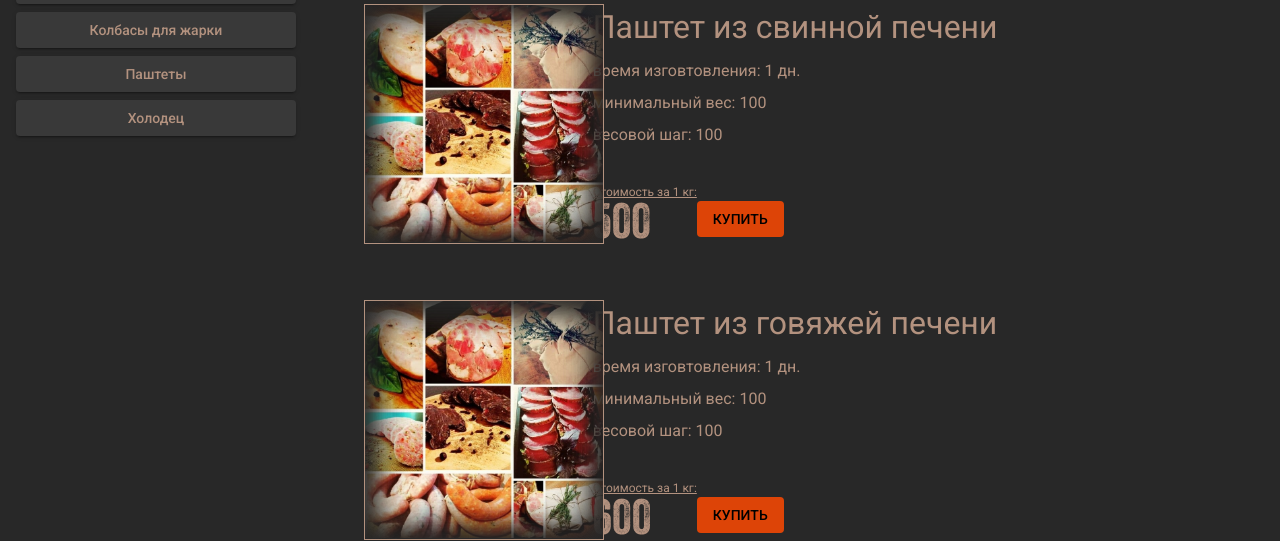
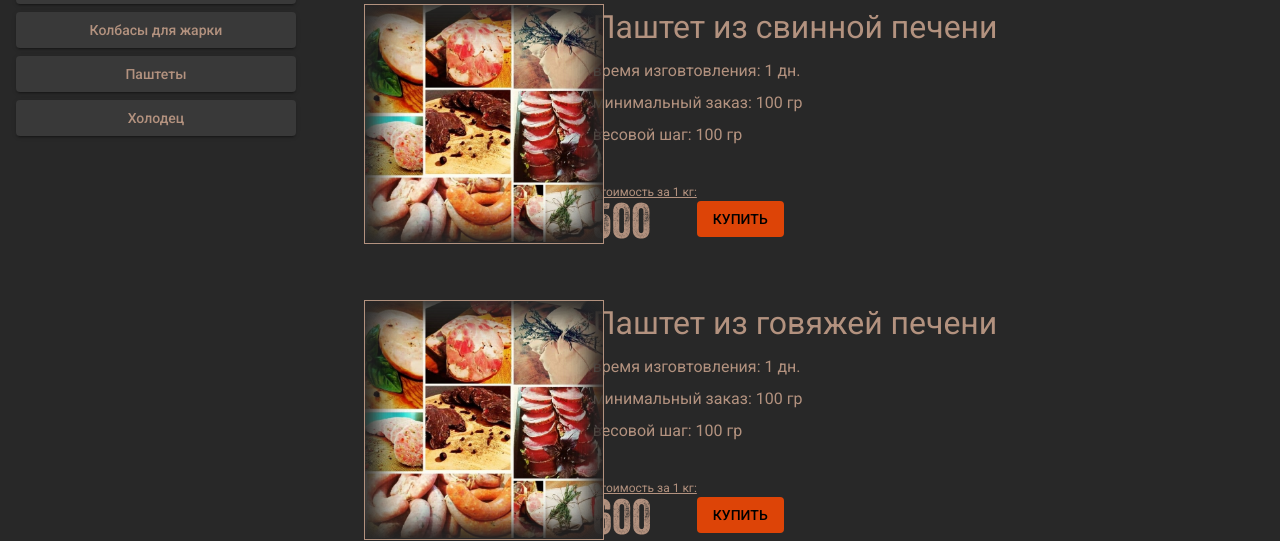
Before and after one commit to akaKAIN/game_shop, an Angular app: page /home/catalog in a window 1280 px wide. Shown: the part 183-724 px from the top of the page. Built offline with nearby package versions, Linux system fonts and the light colour scheme; some icons are missing.

Commit message:
Fix product info, and weight view in product card

```diff
--- a/src/app/services/product.service.ts
+++ b/src/app/services/product.service.ts
@@ -152,7 +152,7 @@ export class ProductService {
       photoUrl: 'link',
       productionTime: 1,
       categoryID: 2,
-      price: {cost: 450, weightMin: 1000, weightStep: 500}
+      price: {cost: 450, weightMin: 1000, weightStep: 1000}
     },
     {
       id: 16,
@@ -160,7 +160,7 @@ export class ProductService {
       photoUrl: 'link',
       productionTime: 1,
       categoryID: 2,
-      price: {cost: 450, weightMin: 1000, weightStep: 500}
+      price: {cost: 450, weightMin: 1000, weightStep: 1000}
     },
     {
       id: 16,
@@ -168,7 +168,7 @@ export class ProductService {
       photoUrl: 'link',
       productionTime: 1,
       categoryID: 2,
-      price: {cost: 450, weightMin: 1000, weightStep: 500}
+      price: {cost: 450, weightMin: 1000, weightStep: 1000}
     },
     {
       id: 17,
@@ -176,7 +176,7 @@ export class ProductService {
       photoUrl: 'link',
       productionTime: 1,
       categoryID: 2,
-      price: {cost: 470, weightMin: 1000, weightStep: 500}
+      price: {cost: 470, weightMin: 1000, weightStep: 1000}
     },
     {
       id: 18,
@@ -184,7 +184,7 @@ export class ProductService {
       photoUrl: 'link',
       productionTime: 1,
       categoryID: 2,
-      price: {cost: 470, weightMin: 1000, weightStep: 500}
+      price: {cost: 470, weightMin: 1000, weightStep: 1000}
     },
     {
       id: 19,
@@ -193,7 +193,7 @@ export class ProductService {
       photoUrl: 'link',
       productionTime: 1,
       categoryID: 0,
-      price: {cost: 470, weightMin: 1000, weightStep: 500}
+      price: {cost: 470, weightMin: 1000, weightStep: 1000}
     }
   ];
 
--- a/src/app/shared/components/product-card/product-card.component.html
+++ b/src/app/shared/components/product-card/product-card.component.html
@@ -18,8 +18,10 @@
         <div class="product-card__desc">{{description}}
           <div>
             <p><span>время изговтовления: </span><span>{{productionTime}} дн.</span></p>
-            <p><span>минимальный вес: </span><span>{{price.weightMin}}</span></p>
-            <p><span>весовой шаг: </span><span>{{price.weightStep}}</span></p>
+            <p><span>минимальный заказ: </span>
+              <span>{{printWeight(price.weightMin)}}</span>
+            </p>
+            <p><span>весовой шаг: </span><span>{{printWeight(price.weightStep)}}</span></p>
           </div>
 
         </div>
--- a/src/app/shared/components/product-card/product-card.component.ts
+++ b/src/app/shared/components/product-card/product-card.component.ts
@@ -19,4 +19,11 @@ export class ProductCardComponent implements OnInit {
   ngOnInit(): void {
   }
 
+  printWeight(weightNum: number): string {
+    const weight: number = weightNum / 1000;
+    if (weight < 1) {
+      return `${weightNum} гр`;
+    }
+    return `${weight} кг`;
+  }
 }
```
